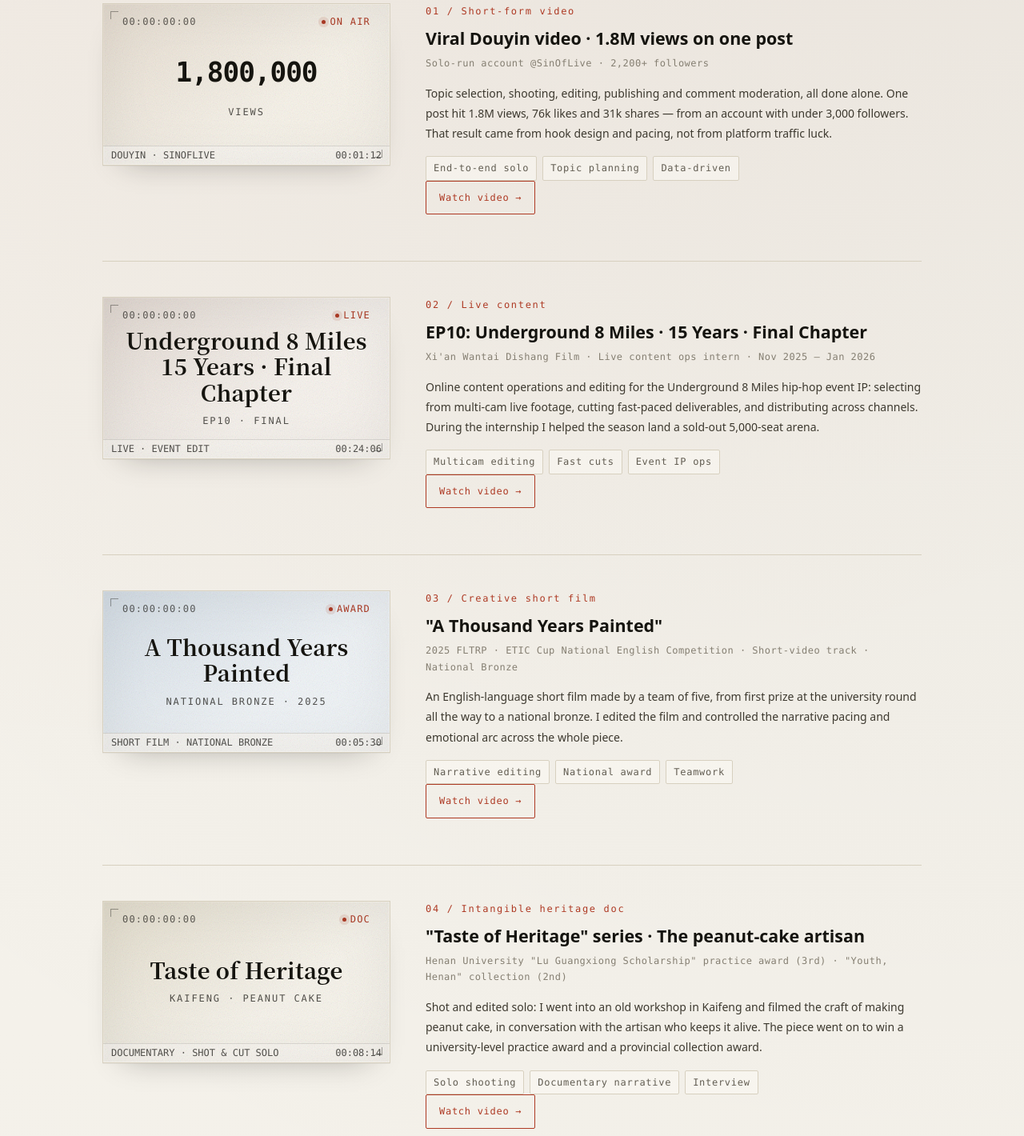
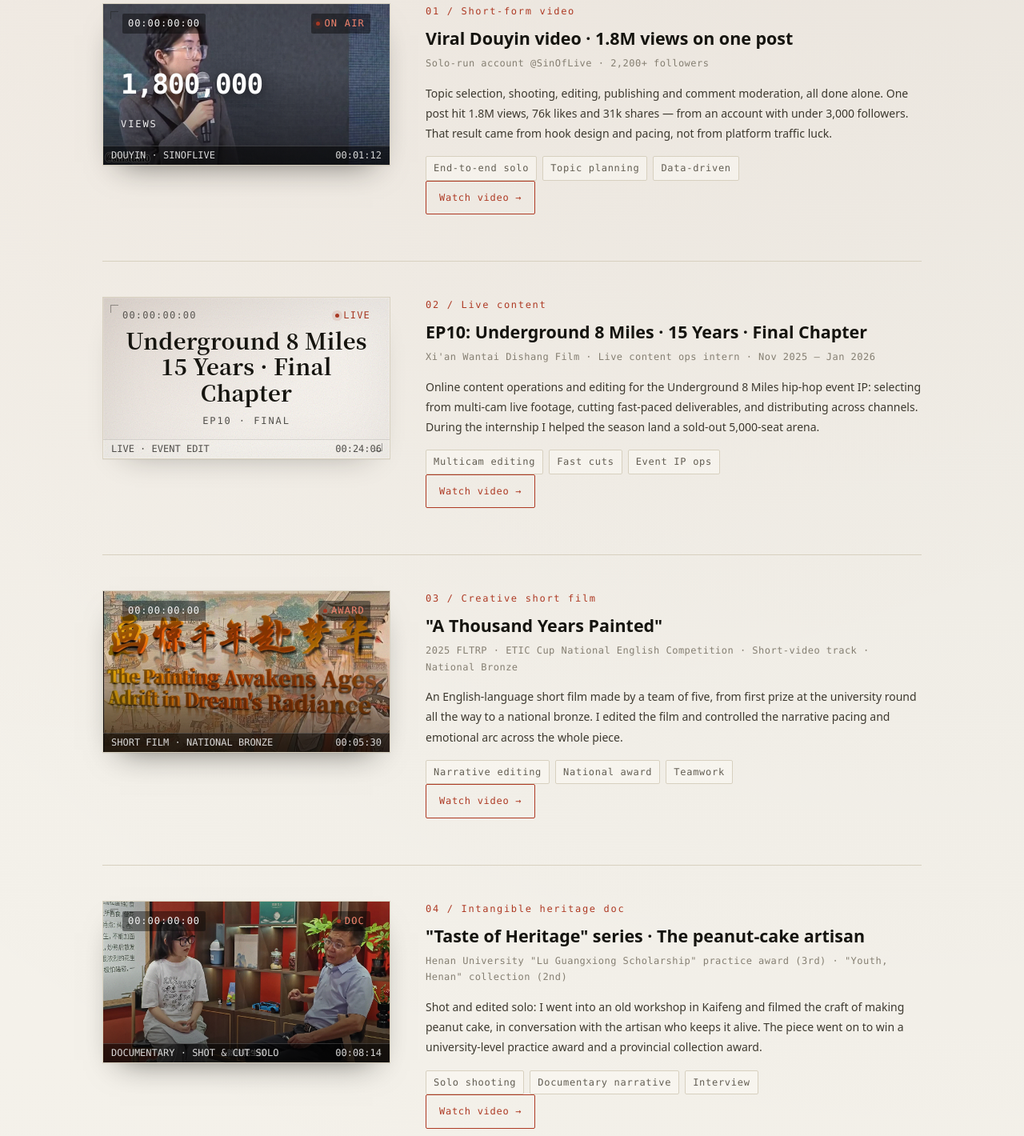
Before and after one commit to sin0317/liujunhao-portfolio, a plain HTML site: page en/index.html in a window 1280 px wide. Shown: the part 1740-3160 px from the top of the page at 80% size. Drawn offline with Linux system fonts and the light colour scheme.

Commit message:
feat: 代表作品三张卡换上真实封面
- 01 抖音爆款：取原片 1920×1080 帧（舞台持麦），保留 1,800,000 PLAYS 数据浮层
- 03 画惊千年：用 B站官方封面
- 04 传承之味：用 B站官方封面
- 新增 .frame.cover 样式：底部渐深遮罩 + 深色信息条 + 时间码/角标加底衬，保证白字压在浅色海报上仍可读
- 02 EP10 保留原排印卡（B站官方封面印的是 EP9，与标题冲突）
- 中英双版同步

```diff
--- a/en/index.html
+++ b/en/index.html
@@ -242,6 +242,14 @@
   .frame.still::before,.frame.still::after{display:none}
   .frame.still img{display:block;width:100%;height:100%;object-fit:cover}
   .frame.still .bar{border-top:1px solid rgba(255,255,255,.2);background:rgba(0,0,0,.56);color:rgba(255,255,255,.88)}
+  .frame.cover{background-size:cover;background-position:center;background-repeat:no-repeat;box-shadow:0 1px 0 rgba(21,20,15,.04),0 18px 38px -22px rgba(21,20,15,.64)}
+  .frame.cover::before{background:linear-gradient(180deg,rgba(10,10,12,.08) 0%,rgba(10,10,12,.02) 42%,rgba(10,10,12,.58) 100%)}
+  .frame.cover .tc-top{color:#fff;background:rgba(0,0,0,.42);padding:2px 7px;border-radius:2px;letter-spacing:.08em}
+  .frame.cover .rec{background:rgba(0,0,0,.42);padding:2px 7px 2px 6px;border-radius:2px;color:#ff8a72}
+  .frame.cover .bar{border-top:1px solid rgba(255,255,255,.18);background:rgba(0,0,0,.52);color:rgba(255,255,255,.88)}
+  .frame.cover .inner{align-items:flex-start;text-align:left;justify-content:flex-end;padding:20px 22px 40px}
+  .frame.cover .num-big{color:#fff;text-shadow:0 2px 14px rgba(0,0,0,.6)}
+  .frame.cover .small{color:rgba(255,255,255,.92)}
   .clip-body{min-width:0;padding-bottom:6px}
   .clip-no{font-family:var(--mono);font-size:12px;letter-spacing:.14em;color:var(--accent)}
   .clip-title{font-size:clamp(1.12rem,2.5vw,1.34rem);font-weight:800;margin:8px 0 6px;line-height:1.4}
@@ -422,7 +430,7 @@
       <p class="sec-note">Ordered by data → live editing → narrative → digital human. Each entry keeps only the one point that proves the skill.</p>
 
       <article class="clip reveal">
-        <div class="frame" style="--tint-a:#E7DED2;--tint-b:#F7F3EA">
+        <div class="frame cover" style="background-image:url('../works/cover-douyin.jpg')">
           <div class="tc-top">00:00:00:00</div>
           <div class="rec">ON AIR</div>
           <div class="inner">
@@ -464,13 +472,9 @@
       </article>
 
       <article class="clip reveal">
-        <div class="frame" style="--tint-a:#D6DFE7;--tint-b:#F0F4F7">
+        <div class="frame cover" style="background-image:url('../works/cover-huajing.jpg')">
           <div class="tc-top">00:00:00:00</div>
           <div class="rec">AWARD</div>
-          <div class="inner">
-            <div class="big">A Thousand Years<br>Painted</div>
-            <div class="small">NATIONAL BRONZE · 2025</div>
-          </div>
           <i class="marks" aria-hidden="true"></i>
           <div class="bar"><span>SHORT FILM · NATIONAL BRONZE</span><span>00:05:30</span></div>
         </div>
@@ -485,13 +489,9 @@
       </article>
 
       <article class="clip reveal">
-        <div class="frame" style="--tint-a:#E5DFCF;--tint-b:#F7F4EC">
+        <div class="frame cover" style="background-image:url('../works/cover-chuancheng.jpg')">
           <div class="tc-top">00:00:00:00</div>
           <div class="rec">DOC</div>
-          <div class="inner">
-            <div class="big">Taste of Heritage</div>
-            <div class="small">KAIFENG · PEANUT CAKE</div>
-          </div>
           <i class="marks" aria-hidden="true"></i>
           <div class="bar"><span>DOCUMENTARY · SHOT &amp; CUT SOLO</span><span>00:08:14</span></div>
         </div>
```
Also changed, not shown: index.html (+11 -11 lines), works/cover-chuancheng.jpg (added), works/cover-douyin.jpg (added), works/cover-huajing.jpg (added).
